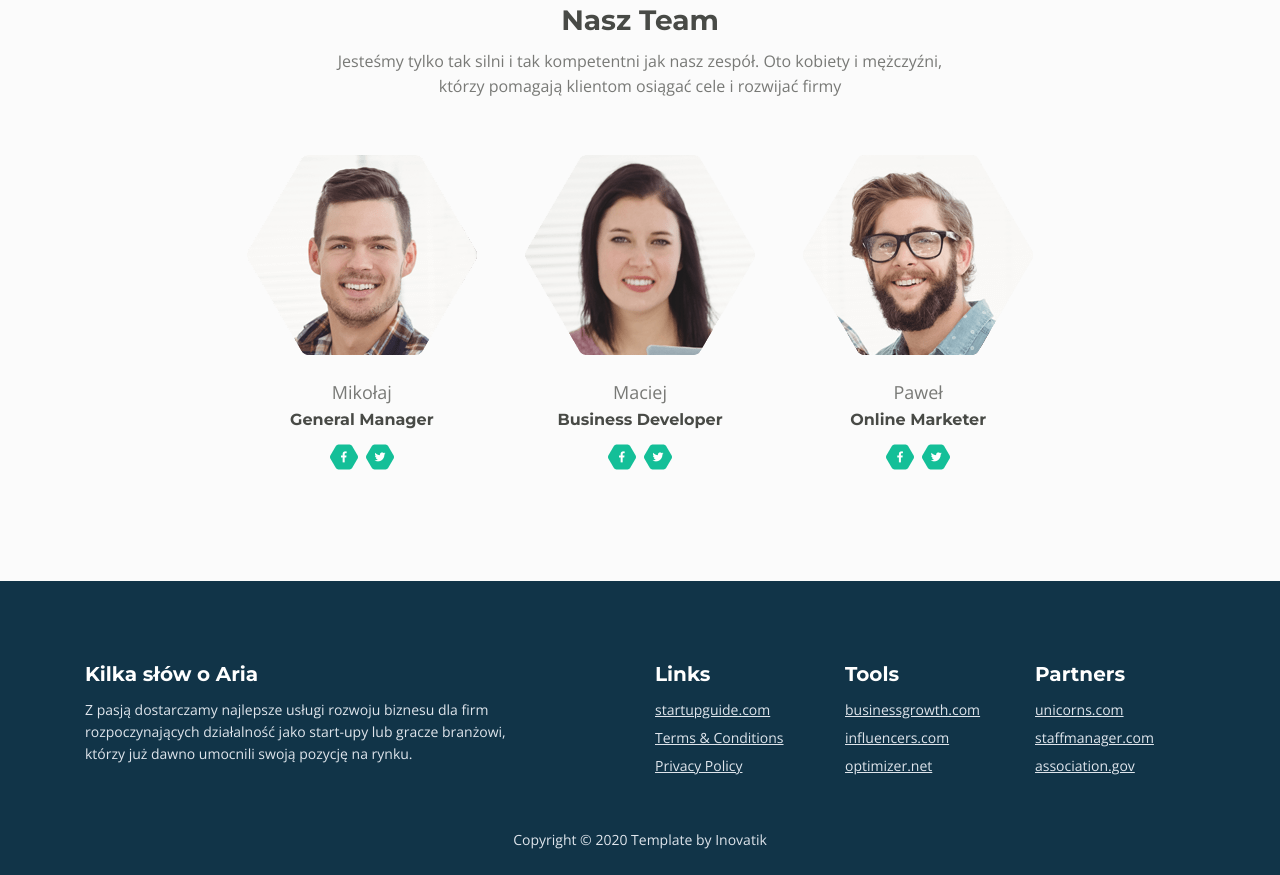
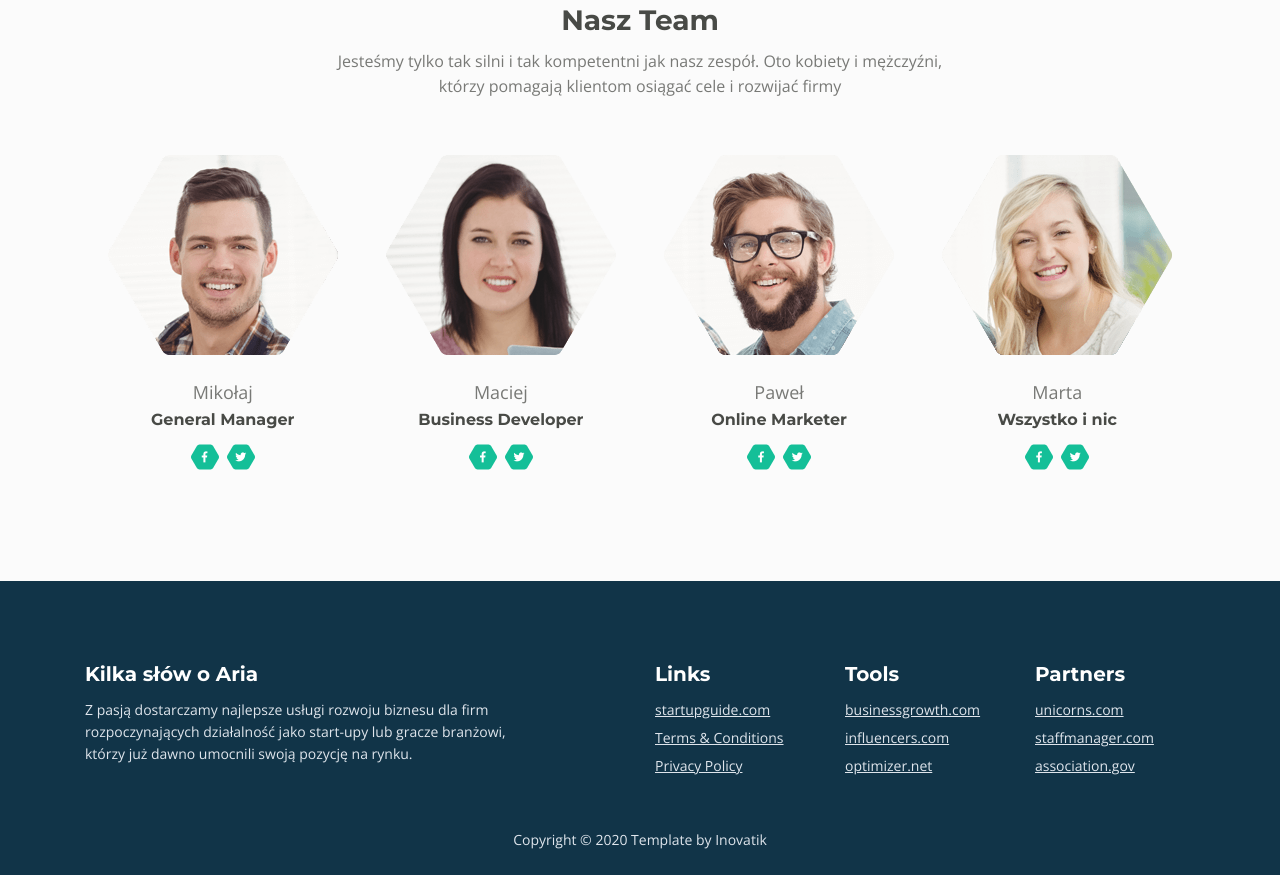
Before and after one commit to thezapalsky/cad, a plain HTML site: page index.html in a window 1280 px wide. Shown: the part 4120-4995 px from the top of the page. Drawn offline with nearby package versions, Linux system fonts and the light colour scheme.

Commit message:
Update index.html

```diff
--- a/index.html
+++ b/index.html
@@ -526,6 +526,29 @@
                         </span>
                     </div> <!-- end of team-member -->
                     <!-- end of team member -->
+			<!-- Team Member -->
+                    <div class="team-member">
+                        <div class="image-wrapper">
+                            <img class="img-fluid" src="images/team-4.png" alt="alternative">
+                        </div> <!-- end of image-wrapper -->
+                        <p class="p-large">Marta</p>
+                        <p class="job-title">Wszystko i nic</p>
+                        <span class="social-icons">
+                            <span class="fa-stack">
+                                <a href="#your-link">
+                                    <span class="hexagon"></span>
+                                    <i class="fab fa-facebook-f fa-stack-1x"></i>
+                                </a>
+                            </span>
+                            <span class="fa-stack">
+                                <a href="#your-link">
+                                    <span class="hexagon"></span>
+                                    <i class="fab fa-twitter fa-stack-1x"></i>
+                                </a>
+                            </span>
+                        </span>
+                    </div> <!-- end of team-member -->
+                    <!-- end of team member -->
 
                 </div> <!-- end of col -->
             </div> <!-- end of row -->
```
